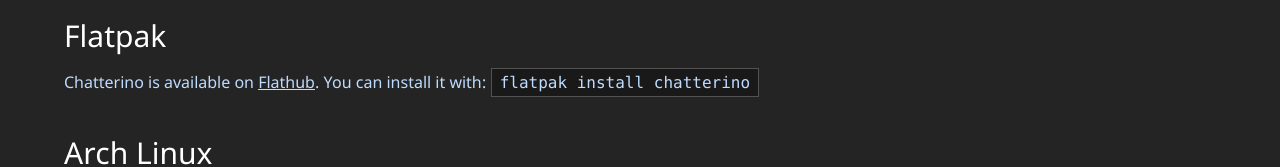
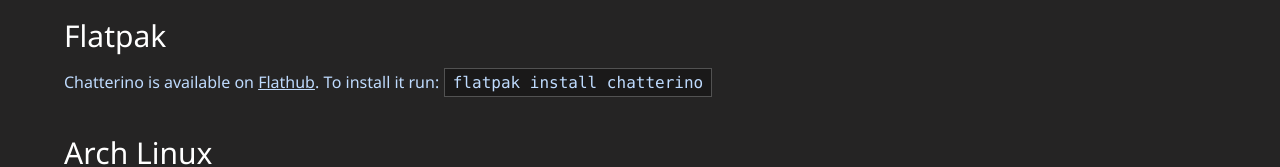
Before and after one commit to Chatterino/website, a Next.js app: page /linux in a window 1280 px wide. Shown: the part 452-619 px from the top of the page. Built offline with nearby package versions, Linux system fonts and the light colour scheme.

Commit message:
Update linux.js

```diff
--- a/pages/linux.js
+++ b/pages/linux.js
@@ -32,7 +32,7 @@
             <Link href="https://flathub.org/apps/details/com.chatterino.chatterino">
               Flathub
              </Link>.
-             You can install it with: {" "}
+             To install it run: {" "}
             <code className="p-1 px-2 mt-4 border-gray-600 border bg-gray-900">
               flatpak install chatterino
             </code>{" "}
```
